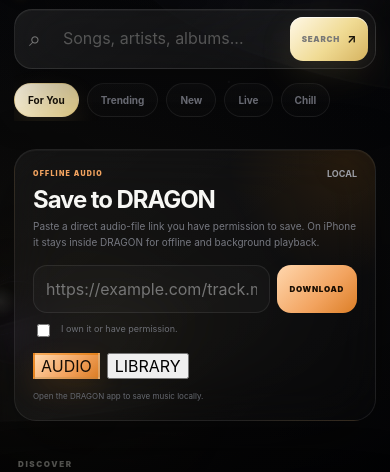
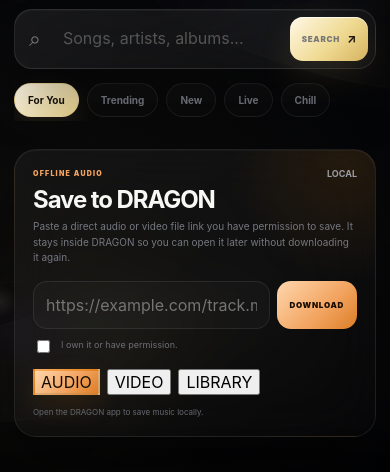
Before and after one commit to Aymanehaouari/dragon-engine, a website: page public/index.html in a window 390 px wide. Shown: the part 300-772 px from the top of the page. Drawn offline with Linux system fonts and the light colour scheme; no server answers.

Commit message:
Enable audio and video offline controls on DRAGON iPhone

```diff
--- a/public/index.html
+++ b/public/index.html
@@ -241,7 +241,7 @@
             <strong>LOCAL</strong>
           </div>
           <h2>Save to DRAGON</h2>
-          <p>Paste a direct audio-file link you have permission to save. On iPhone it stays inside DRAGON for offline and background playback.</p>
+          <p>Paste a direct audio or video file link you have permission to save. It stays inside DRAGON so you can open it later without downloading it again.</p>
 
           <div class="mobile-omniget-input">
             <input data-role="omniget-url" type="url" inputmode="url" autocomplete="off" placeholder="https://example.com/track.mp3">
@@ -255,6 +255,7 @@
 
           <div class="mobile-omniget-links">
             <button data-action="omniget-audio" class="omniget-mobile-mode active" type="button">AUDIO</button>
+            <button data-action="omniget-video" class="omniget-mobile-mode" type="button">VIDEO</button>
             <button data-action="open-library" class="omniget-mobile-mode" type="button">LIBRARY</button>
           </div>
 
```
